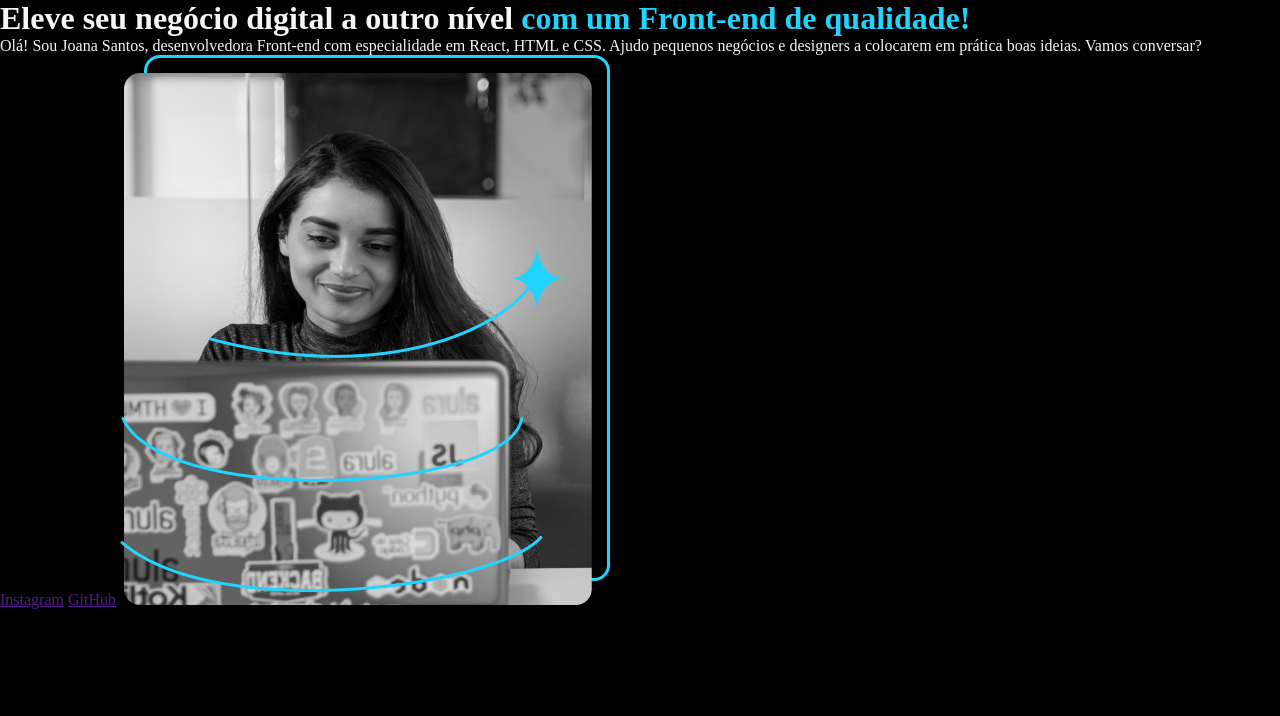
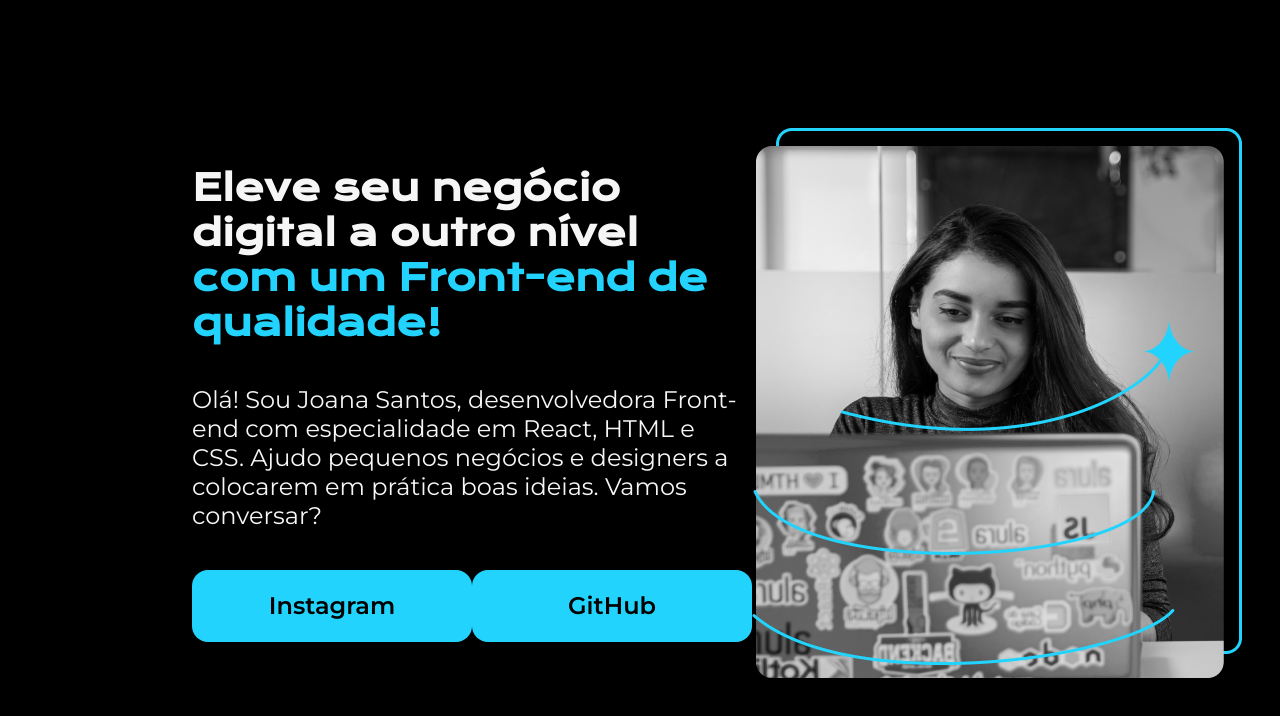
Before and after one commit to viniciusschneiders/Alura_FormacaoFront_End, a plain HTML site: page Alura/index.html in a window 1280 px wide. Drawn offline with nearby package versions, Linux system fonts and the light colour scheme.

Commit message:
Etapa de FlexBox Concluída.

```diff
--- a/Alura/index.html
+++ b/Alura/index.html
@@ -14,14 +14,22 @@
 
     </header>
 
-    <main>
+    <main class="apresentacao">
 
-        <h1>Eleve seu negócio digital a outro nível <strong class="titulo-destaque">com um Front-end de qualidade!</strong></h1>
+        <section class="apresentacao__conteudo">
 
-        <p>Olá! Sou Joana Santos, desenvolvedora Front-end com especialidade em React, HTML e CSS. Ajudo pequenos negócios e designers a colocarem em prática boas ideias. Vamos conversar?</p>
+        <h1 class="apresentacao__conteudo__titulo">Eleve seu negócio digital a outro nível <strong class="titulo-destaque">com um Front-end de qualidade!</strong></h1>
 
-        <a href="">Instagram</a>
-        <a href="">GitHub</a>
+        <p class="apresentacao__conteudo__texto">Olá! Sou Joana Santos, desenvolvedora Front-end com especialidade em React, HTML e CSS. Ajudo pequenos negócios e designers a colocarem em prática boas ideias. Vamos conversar?</p>
+
+        <div class="apresentacao__links">
+
+        <a href="" class="apresentacao__links__link">Instagram</a>
+        <a href="" class="apresentacao__links__link">GitHub</a>
+
+        </div>
+
+        </section>
 
         <img src="./Imagem.png" alt="Foto da Joana Santos programando">
 
--- a/Alura/style.css
+++ b/Alura/style.css
@@ -1,7 +1,17 @@
-* {
+/*FONTES*/
+
+ @import url('https://fonts.googleapis.com/css2?family=Krona+One&display=swap');
+
+ @import url('https://fonts.googleapis.com/css2?family=Montserrat:wght@400;600&display=swap');
+
+ /*FONTES*/
+ * {
     margin: 0;
     padding: 0;
 }
+
+
+
 
 body {
 
@@ -18,3 +28,63 @@ body {
     color: #22D4FD;
 
 }
+
+.apresentacao {
+
+margin: 10% 15%;
+    display: flex;
+    align-items: center;
+    justify-content: space-between;
+
+}
+
+.apresentacao__conteudo {
+
+    width: 615px;
+    display: flex;
+    flex-direction: column;
+    gap: 40px;
+
+}
+
+.apresentacao__conteudo__titulo {
+
+
+    font-size: 36px;
+    font-family: 'Krona One', sans-serif;
+
+}
+
+.apresentacao__conteudo__texto {
+
+    font-size: 24px;
+    font-family: 'Montserrat', sans-serif;
+
+
+
+
+}
+
+
+.apresentacao__links {
+    display: flex;
+    justify-content: space-between;
+
+}
+
+.apresentacao__links__link {
+
+    background-color: #22D4FD;
+    width: 280px;
+    text-align: center;
+    border-radius: 16px;
+    font-size: 24px;
+    padding: 21.5px 0;
+
+    text-decoration: none;
+    color: black;
+    font-family: 'Montserrat', sans-serif;
+    font-weight: 600;
+
+
+}
```
